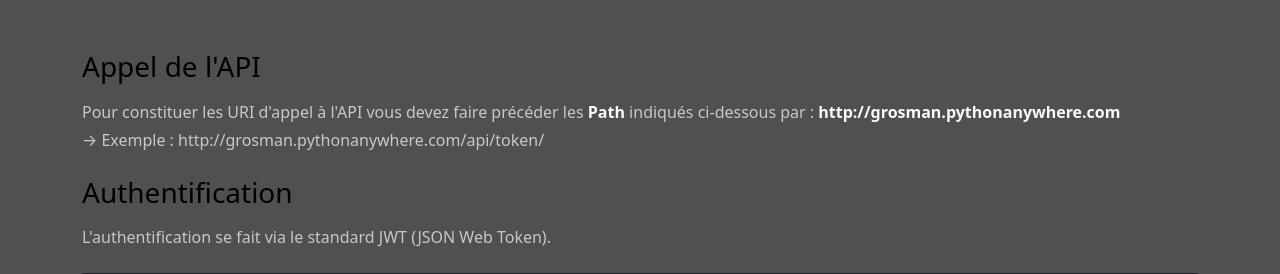
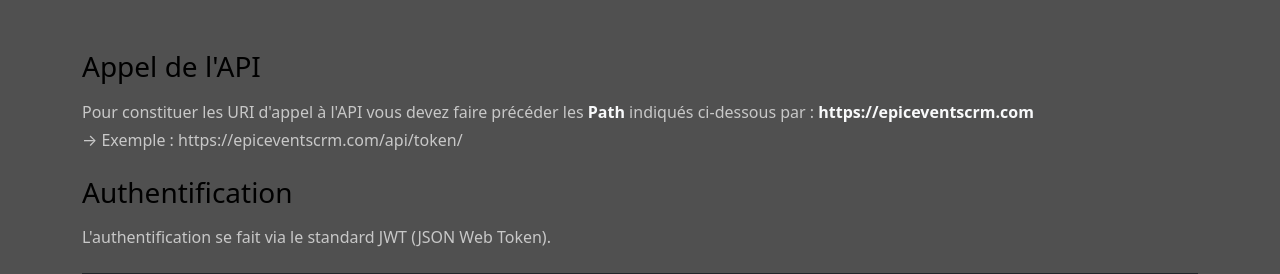
Before and after one commit to romansainthilaire/epic_events_crm, a Django app: page /api/documentation/ in a window 1280 px wide. Shown: the part 232-506 px from the top of the page. Run offline with Django 4.2, Linux system fonts and the light colour scheme.

Commit message:
refactoring

```diff
--- a/events/templates/events/api_doc.html
+++ b/events/templates/events/api_doc.html
@@ -14,10 +14,10 @@
 
 <p class="mb-1">
     Pour constituer les URI d'appel à l'API vous devez faire précéder les <b class="text-light">Path</b>
-    indiqués ci-dessous par : <b class="text-light">http://grosman.pythonanywhere.com</b>
+    indiqués ci-dessous par : <b class="text-light">https://epiceventscrm.com</b>
 </p>
 
-<p>→ Exemple : http://grosman.pythonanywhere.com/api/token/</p>
+<p>→ Exemple : https://epiceventscrm.com/api/token/</p>
 
 <h2 class="h3 text-black mt-4 mb-3">Authentification</h2>
 
```
